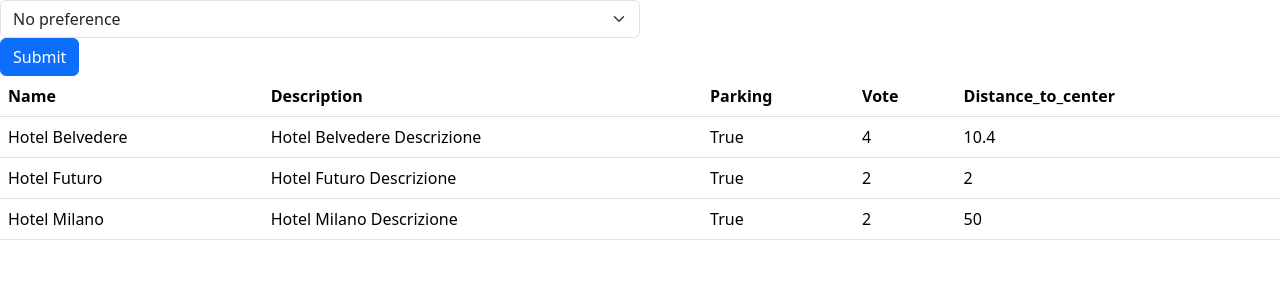
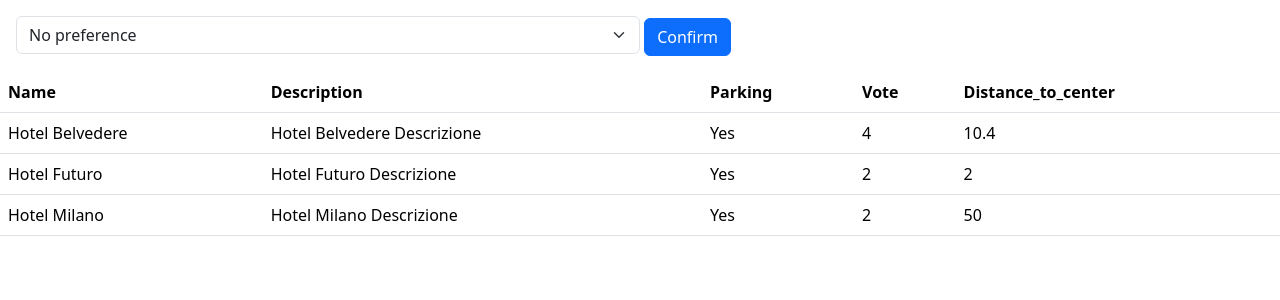
Before and after one commit to Gas9220/php-hotel, a PHP site: page /?parking=1 in a window 1280 px wide. Shown: the top 300 px of the page. Run offline with PHP 8.4, Linux system fonts and the light colour scheme.

Commit message:
fix: selected option

```diff
--- a/index.php
+++ b/index.php
@@ -37,7 +37,8 @@ $hotels = [
     ],
 ];
 
-$parking_preference = $_GET['parking']
+$select_value = $_GET['parking'];
+$parking_preference = $select_value === 'no-preference' ? null : $select_value;
 ?>
 
 <!DOCTYPE html>
@@ -65,13 +66,13 @@ $parking_preference = $_GET['parking']
         </div>
     <?php } ?> -->
 
-    <form action="index.php" method="get">
-        <select class="form-select w-50" name="parking">
+    <form class="p-3" action="index.php" method="get">
+        <select class="form-select w-50 d-inline" name="parking">
             <option value="no-preference" selected>No preference</option>
             <option value="1">Parking</option>
             <option value="0">No Parking</option>
         </select>
-        <button type="submit" class="btn btn-primary">Submit</button>
+        <button type="submit" class="btn btn-primary">Confirm</button>
     </form>
 
 
@@ -85,10 +86,10 @@ $parking_preference = $_GET['parking']
         </thead>
         <tbody>
             <?php foreach ($hotels as $key => $hotel) { ?>
-                <tr class="<?= ($hotel['parking'] == $parking_preference) || ($parking_preference == 'no-preference') ? '' : 'd-none' ?>">
+                <tr class="<?= ($hotel['parking'] == $parking_preference) || ($parking_preference == null) ? '' : 'd-none' ?>">
                     <td scope="col"><?php echo $hotel['name'] ?></td>
                     <td scope="col"><?php echo $hotel['description'] ?></td>
-                    <td scope="col"><?php echo $hotel['parking'] ? 'True' : 'False' ?></td>
+                    <td scope="col"><?php echo $hotel['parking'] ? 'Yes' : 'No' ?></td>
                     <td scope="col"><?php echo $hotel['vote'] ?></td>
                     <td scope="col"><?php echo $hotel['distance_to_center'] ?></td>
                 </tr>
```
